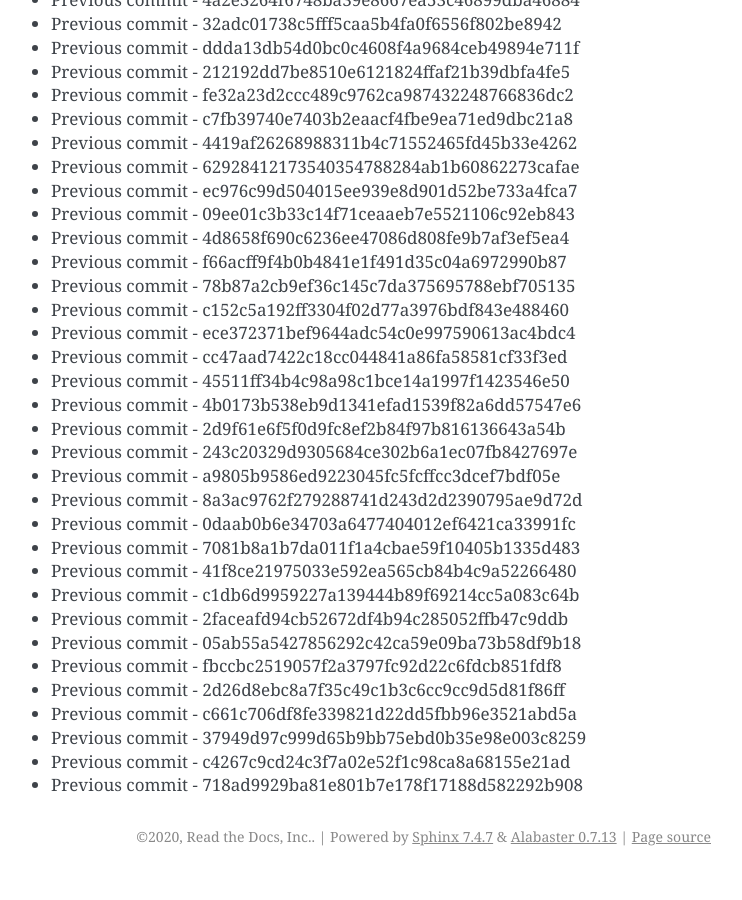
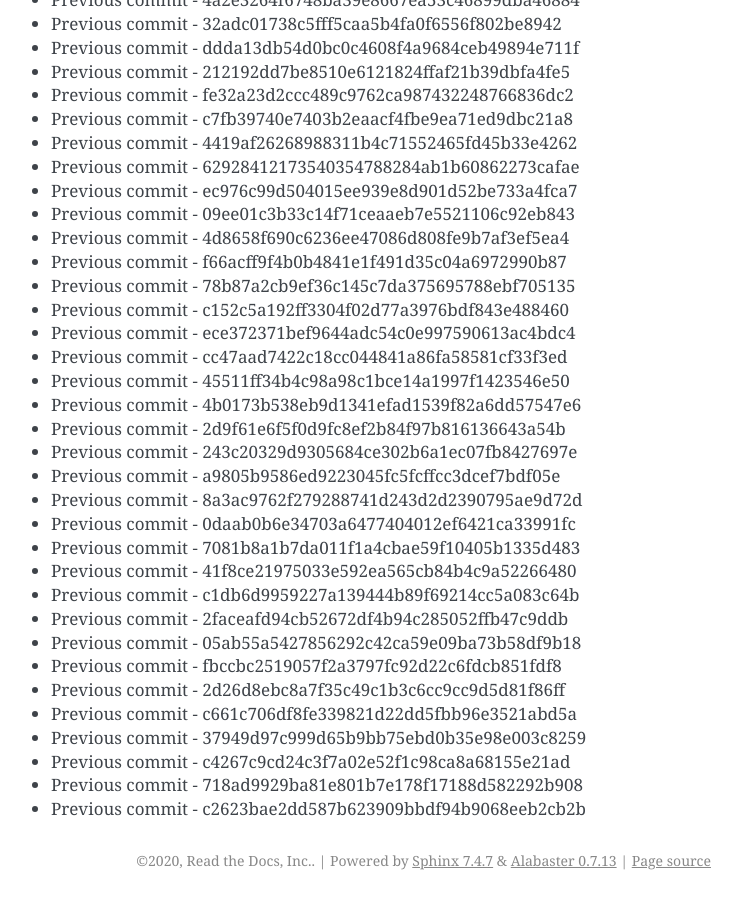
Before and after one commit to readthedocs/rtd-git-stresstest, a Sphinx documentation site: the page built from docs/updates.rst, in a window 1280 px wide and 900 px high, scrolled down 64312 px. Shown: the whole window, without its empty margins (399-1141 px from the left). Built offline with Sphinx 7.4.7, drawn with Linux system fonts in a browser that asks for light colours; before the commit the page ends 65188 px from its top, so only the background shows below that.

Commit message:
Generating commit from previous: c2623bae2dd587b623909bbdf94b9068eeb2cb2b

```diff
--- a/docs/updates.rst
+++ b/docs/updates.rst
@@ -2734,3 +2734,4 @@ It can be tested for any performance characteristics.
 * Previous commit - 37949d97c999d65b9bb75ebd0b35e98e003c8259
 * Previous commit - c4267c9cd24c3f7a02e52f1c98ca8a68155e21ad
 * Previous commit - 718ad9929ba81e801b7e178f17188d582292b908
+* Previous commit - c2623bae2dd587b623909bbdf94b9068eeb2cb2b
```
